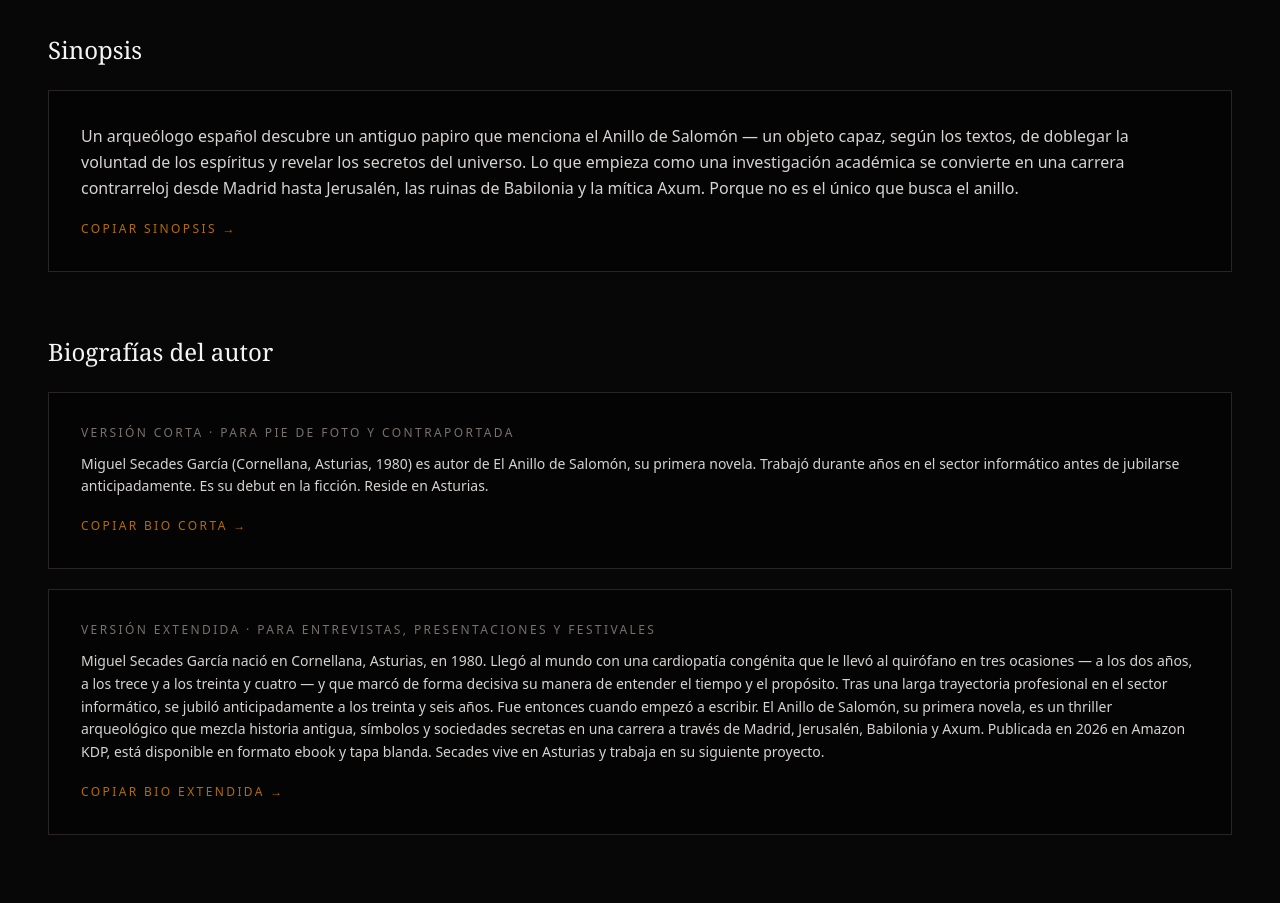
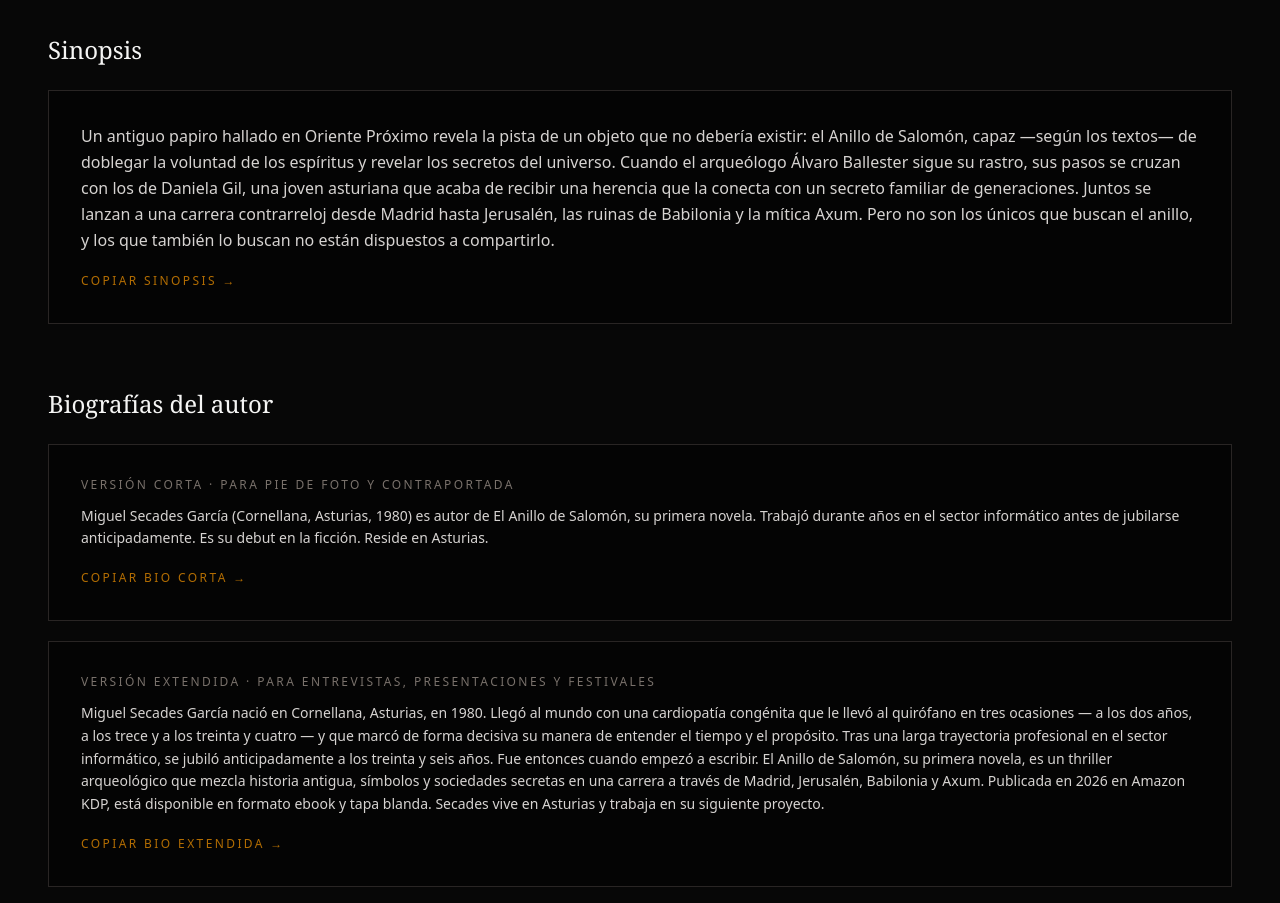
Before and after one commit to MiguelSecadesBYU/miguel-web-platform, a Next.js app: page /press in a window 1280 px wide. Shown: the part 1880-2783 px from the top of the page. Built offline with nearby package versions, Linux system fonts and the light colour scheme.

Commit message:
Actualizacion sinopsis en prensa

```diff
--- a/src/app/press/PressClient.tsx
+++ b/src/app/press/PressClient.tsx
@@ -10,7 +10,7 @@ const BIO_EXTENDIDA =
   "Miguel Secades García nació en Cornellana, Asturias, en 1980. Llegó al mundo con una cardiopatía congénita que le llevó al quirófano en tres ocasiones — a los dos años, a los trece y a los treinta y cuatro — y que marcó de forma decisiva su manera de entender el tiempo y el propósito. Tras una larga trayectoria profesional en el sector informático, se jubiló anticipadamente a los treinta y seis años. Fue entonces cuando empezó a escribir. El Anillo de Salomón, su primera novela, es un thriller arqueológico que mezcla historia antigua, símbolos y sociedades secretas en una carrera a través de Madrid, Jerusalén, Babilonia y Axum. Publicada en 2026 en Amazon KDP, está disponible en formato ebook y tapa blanda. Secades vive en Asturias y trabaja en su siguiente proyecto.";
 
 const SINOPSIS =
-  "Un arqueólogo español descubre un antiguo papiro que menciona el Anillo de Salomón — un objeto capaz, según los textos, de doblegar la voluntad de los espíritus y revelar los secretos del universo. Lo que empieza como una investigación académica se convierte en una carrera contrarreloj desde Madrid hasta Jerusalén, las ruinas de Babilonia y la mítica Axum. Porque no es el único que busca el anillo.";
+  "Un antiguo papiro hallado en Oriente Próximo revela la pista de un objeto que no debería existir: el Anillo de Salomón, capaz —según los textos— de doblegar la voluntad de los espíritus y revelar los secretos del universo. Cuando el arqueólogo Álvaro Ballester sigue su rastro, sus pasos se cruzan con los de Daniela Gil, una joven asturiana que acaba de recibir una herencia que la conecta con un secreto familiar de generaciones. Juntos se lanzan a una carrera contrarreloj desde Madrid hasta Jerusalén, las ruinas de Babilonia y la mítica Axum. Pero no son los únicos que buscan el anillo, y los que también lo buscan no están dispuestos a compartirlo.";
 
 function CopyButton({ text, label }: { text: string; label: string }) {
   const [copied, setCopied] = useState(false);
```
